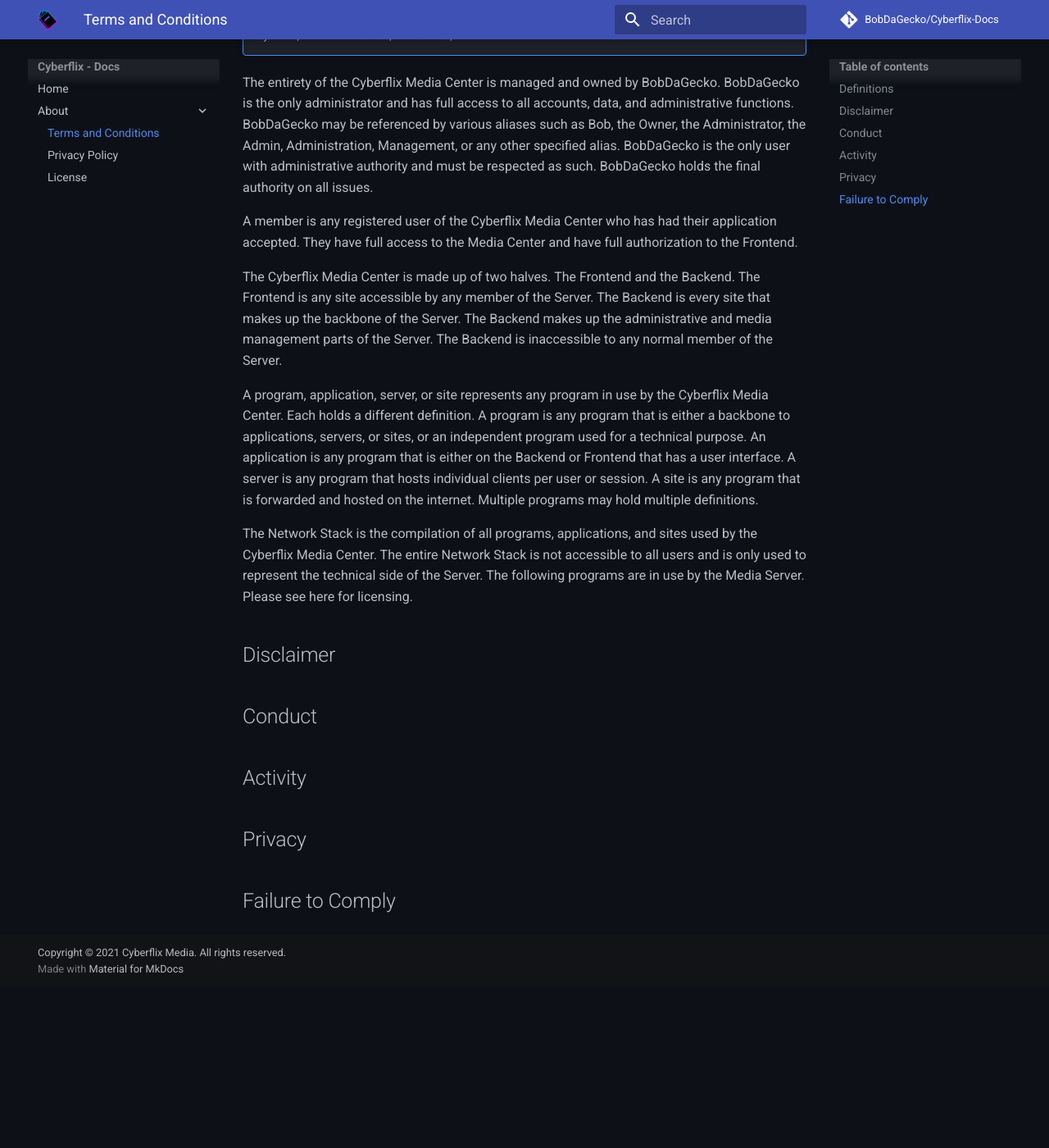
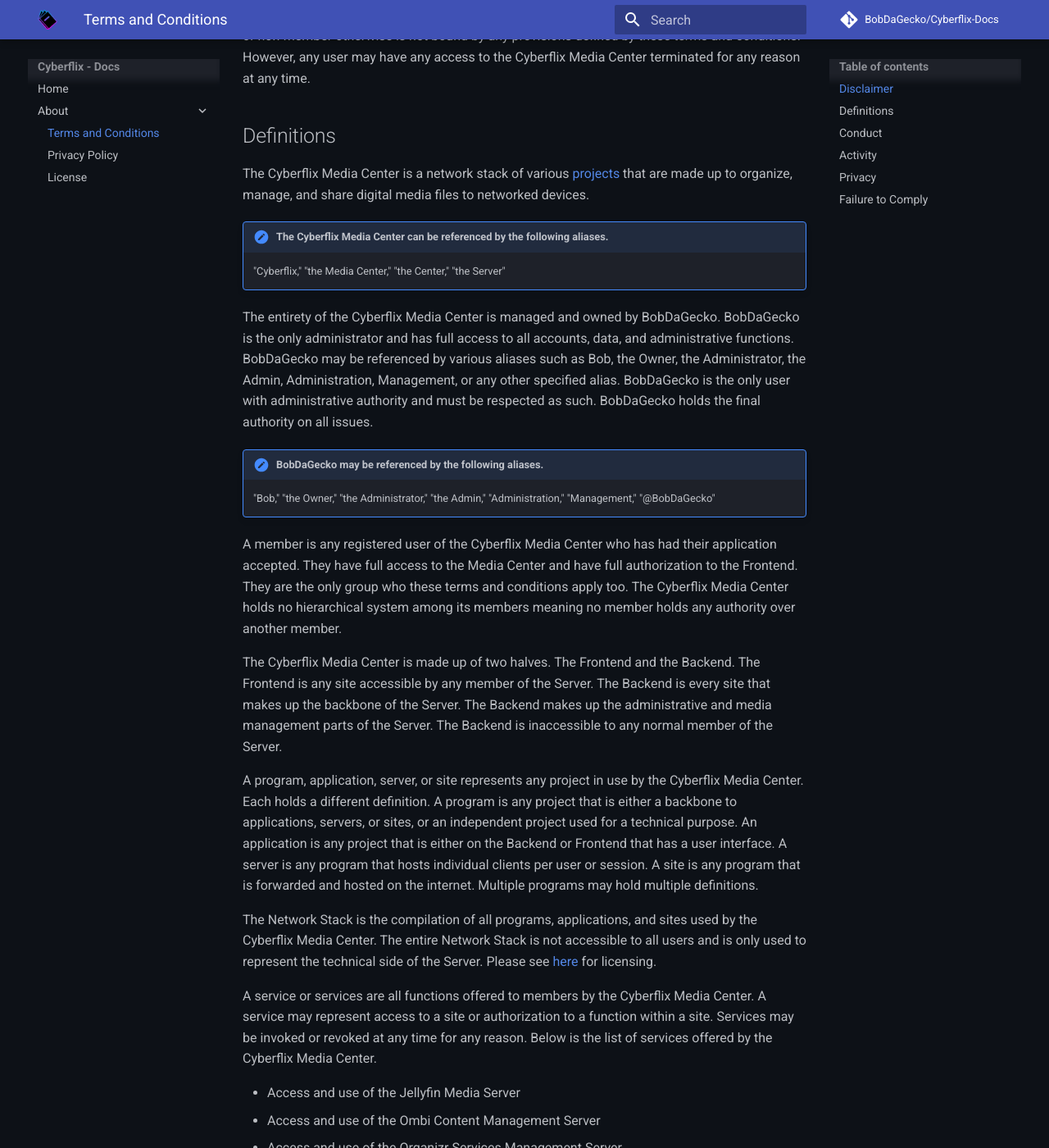
Before and after one commit to Cyberflix-Media/Cyberflix-Docs, an MkDocs documentation site: the page built from docs/about/terms-and-conditions.md, in a window 1280 px wide and 1400 px high, scrolled down 460 px. Shown: the whole window at 82% size. Built offline with MkDocs 1.6.1 and Material for MkDocs 9.7.7, drawn with Linux system fonts in a browser that asks for light colours; comment, search, counter and statistics services are not loaded; before the commit the page ends 1664 px from its top, so only the background shows below that; some of the changed text lies outside the part shown.

Commit message:
Update terms-and-conditions.md

```diff
--- a/docs/about/terms-and-conditions.md
+++ b/docs/about/terms-and-conditions.md
@@ -1,24 +1,46 @@
 # Terms and Conditions
 Welcome to the terms and conditions for the Cyberflix Media Center. In order to ensure a safe and secure community for all members the following terms and conditions have been laid out. These terms and conditions hold universally across the entire Cyberflix Media Center and all affiliate sites.
+
+## Disclaimer
+These terms and conditions are not legally binding and would not hold up in the court of law. These terms and conditions stand as guidelines for proper use by the members of the Cyberflix Media Center.
+
+These terms and conditions only apply to the members of the Cyberflix Media Center. Any guest or non-member otherwise is not bound by any provisions defined by these terms and conditions. However, any user may have any access to the Cyberflix Media Center terminated for any reason at any time.
 
 ## Definitions
 The Cyberflix Media Center is a network stack of various [projects](https://docs.cyberflix.io/about/license/#included-projects) that are made up to organize, manage, and share digital media files to networked devices.
 
 !!! note "The Cyberflix Media Center can be referenced by the following aliases."
 
-    "Cyberflix," "The Media Center," "The Center," "The Server"
+    "Cyberflix," "the Media Center," "the Center," "the Server"
 
 The entirety of the Cyberflix Media Center is managed and owned by BobDaGecko. BobDaGecko is the only administrator and has full access to all accounts, data, and administrative functions. BobDaGecko may be referenced by various aliases such as Bob, the Owner, the Administrator, the Admin, Administration, Management, or any other specified alias. BobDaGecko is the only user with administrative authority and must be respected as such. BobDaGecko holds the final authority on all issues.
 
-A member is any registered user of the Cyberflix Media Center who has had their application accepted. They have full access to the Media Center and have full authorization to the Frontend.
+!!! note "BobDaGecko may be referenced by the following aliases."
+
+    "Bob," "the Owner," "the Administrator," "the Admin," "Administration," "Management," "@BobDaGecko"
+
+A member is any registered user of the Cyberflix Media Center who has had their application accepted. They have full access to the Media Center and have full authorization to the Frontend. They are the only group who these terms and conditions apply too. The Cyberflix Media Center holds no hierarchical system among its members meaning no member holds any authority over another member.
 
 The Cyberflix Media Center is made up of two halves. The Frontend and the Backend. The Frontend is any site accessible by any member of the Server. The Backend is every site that makes up the backbone of the Server. The Backend makes up the administrative and media management parts of the Server. The Backend is inaccessible to any normal member of the Server.
 
-A program, application, server, or site represents any program in use by the Cyberflix Media Center. Each holds a different definition. A program is any program that is either a backbone to applications, servers, or sites, or an independent program used for a technical purpose. An application is any program that is either on the Backend or Frontend that has a user interface. A server is any program that hosts individual clients per user or session. A site is any program that is forwarded and hosted on the internet. Multiple programs may hold multiple definitions.
+A program, application, server, or site represents any project in use by the Cyberflix Media Center. Each holds a different definition. A program is any project that is either a backbone to applications, servers, or sites, or an independent project used for a technical purpose. An application is any project that is either on the Backend or Frontend that has a user interface. A server is any program that hosts individual clients per user or session. A site is any program that is forwarded and hosted on the internet. Multiple programs may hold multiple definitions.
 
-The Network Stack is the compilation of all programs, applications, and sites used by the Cyberflix Media Center. The entire Network Stack is not accessible to all users and is only used to represent the technical side of the Server. The following programs are in use by the Media Server. Please see here for licensing.
+The Network Stack is the compilation of all programs, applications, and sites used by the Cyberflix Media Center. The entire Network Stack is not accessible to all users and is only used to represent the technical side of the Server. Please see [here](https://docs.cyberflix.io/about/license/) for licensing.
 
-## Disclaimer
+A service or services are all functions offered to members by the Cyberflix Media Center. A service may represent access to a site or authorization to a function within a site. Services may be invoked or revoked at any time for any reason. Below is the list of services offered by the Cyberflix Media Center.
+
+ - Access and use of the Jellyfin Media Server
+ - Access and use of the Ombi Content Management Server
+ - Access and use of the Organizr Services Management Server
+ - Access and use of the Cyberflix Media Libraries
+ - Access and use of the Cyberflix Community Discord Server
+ - Access and use of the Cyberflix Speedtest
+ - Access and use of the Cyberflix Status Page
+ - Access and use of the Cyberflix Documentation
+ - Authorization to request content
+ - Authorization to create or join SyncPlay sessions
+ - General Membership to the Cyberflix Media Center
+ - Power User status for requesting content
 
 ## Conduct
 
```
